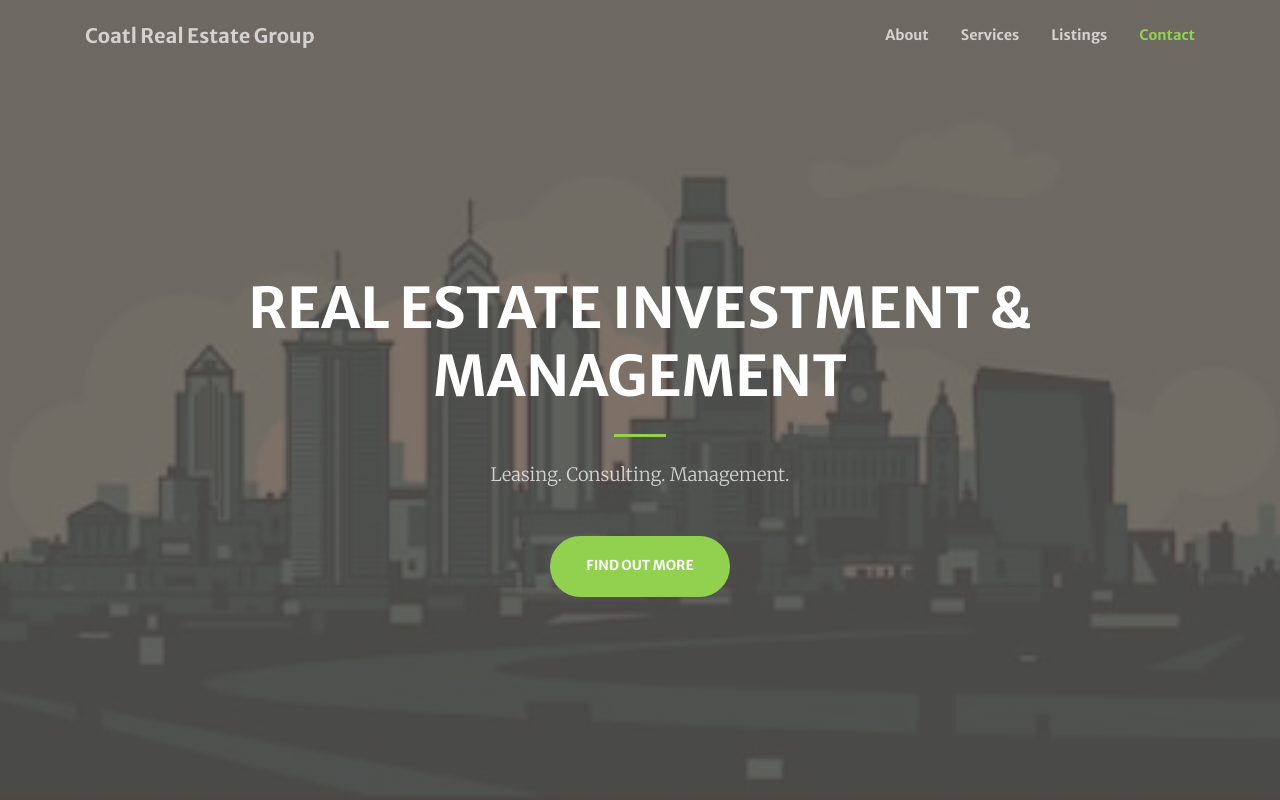
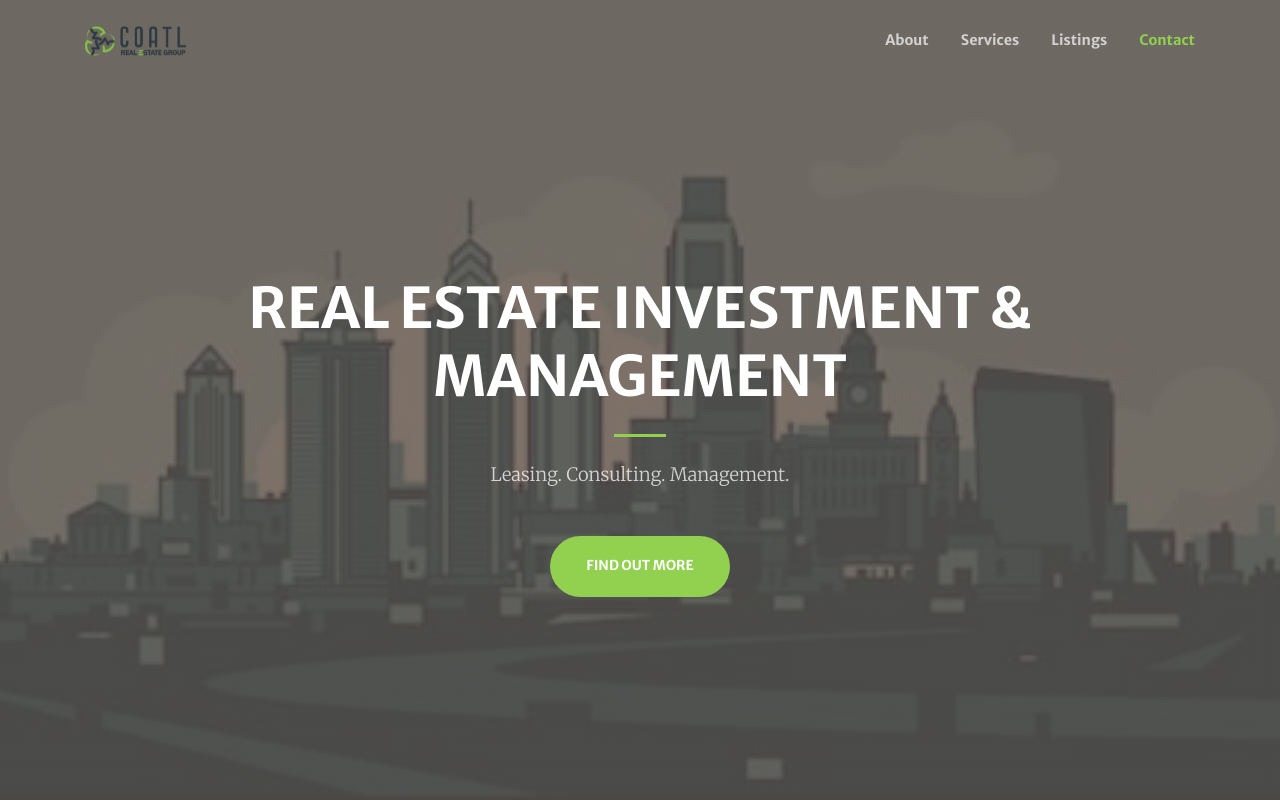
Before and after one commit to phillyfinaidhelp/coatlreg.github.io, a website with bundled scripts: page index.html in a window 1280 px wide. Shown: the top 800 px of the page. Built offline with nearby package versions, Linux system fonts and the light colour scheme.

Commit message:
Update index.html

```diff
--- a/index.html
+++ b/index.html
@@ -30,7 +30,7 @@
   <!-- Navigation -->
   <nav class="navbar navbar-expand-lg navbar-light fixed-top py-3" id="mainNav">
     <div class="container">
-      <a class="navbar-brand js-scroll-trigger" href="#page-top">Coatl Real Estate Group</a>
+      <a class="navbar-brand js-scroll-trigger" href="#page-top"><img src="img/CoatlREG.png" alt="Coatl eSports" style="height:40px"></a>
       <button class="navbar-toggler navbar-toggler-right" type="button" data-toggle="collapse" data-target="#navbarResponsive" aria-controls="navbarResponsive" aria-expanded="false" aria-label="Toggle navigation">
         <span class="navbar-toggler-icon"></span>
       </button>
```
